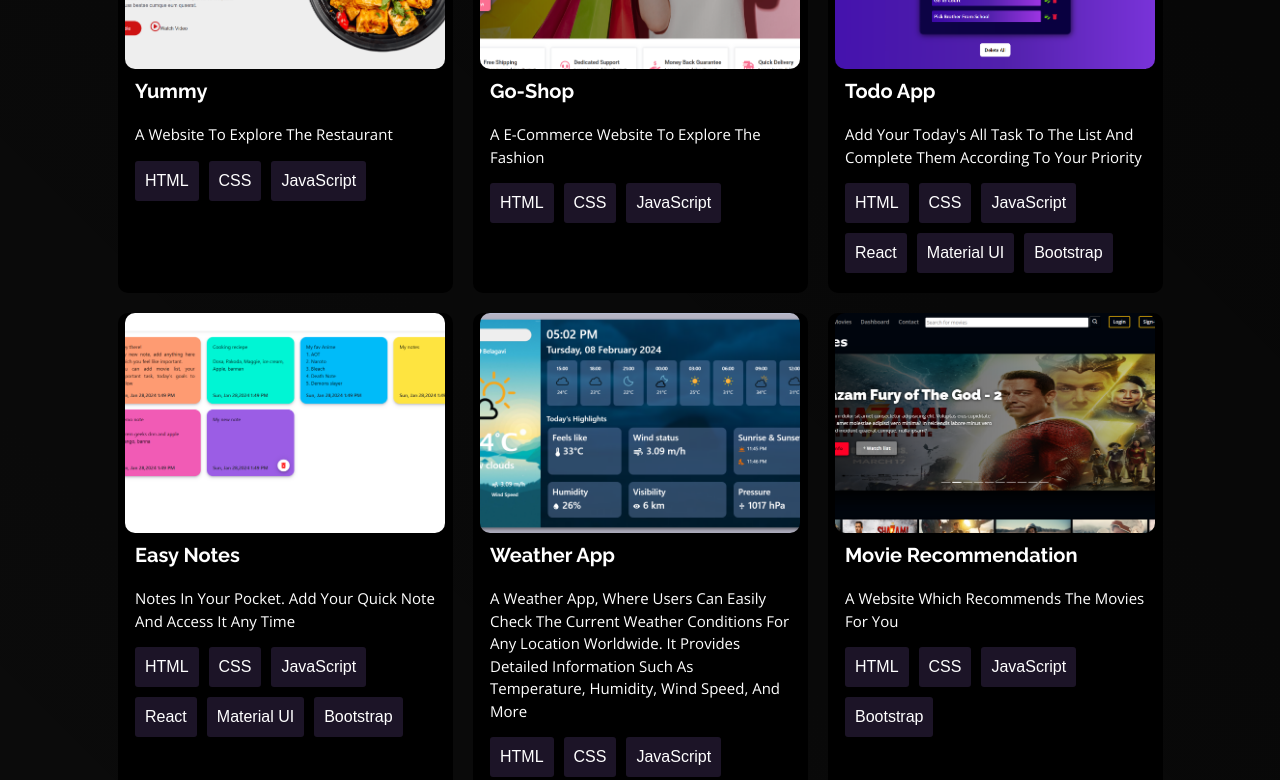
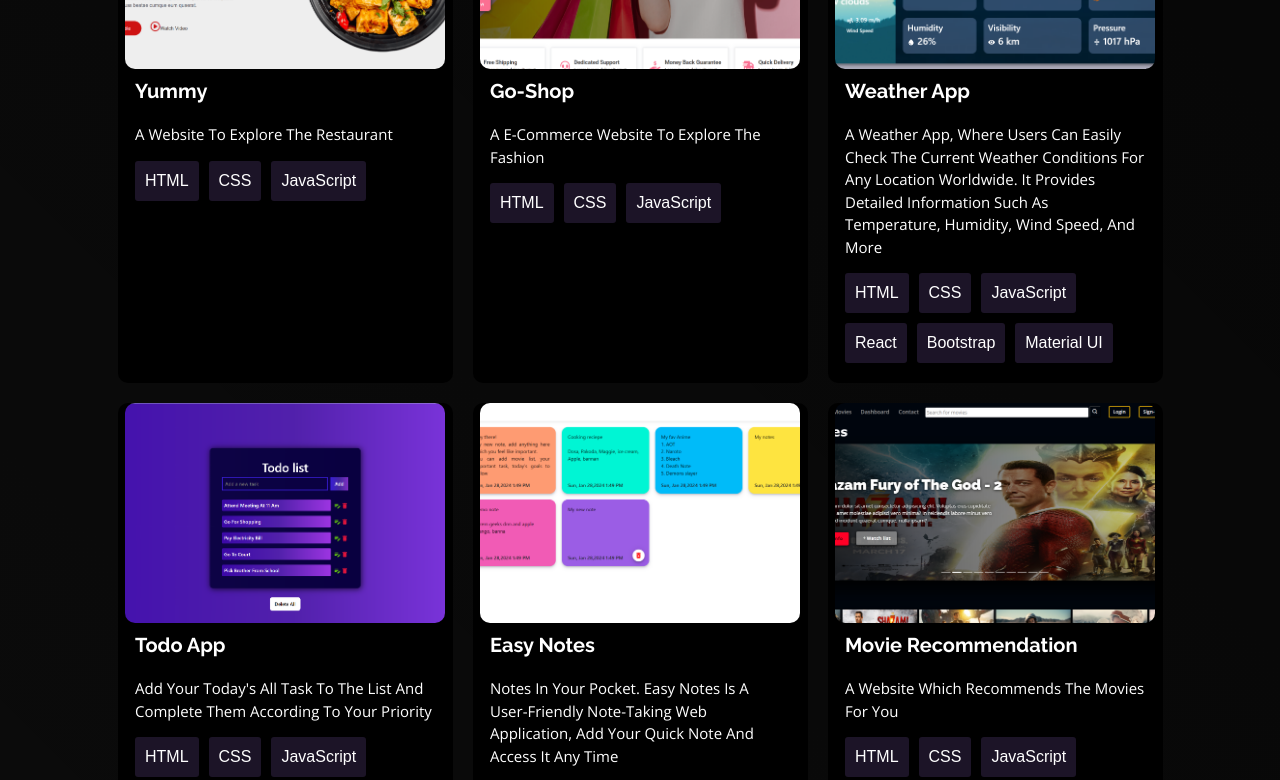
Before and after one commit to VishnuSangammanavar/my_portfolio, a React (Create React App) app: page / in a window 1280 px wide. Shown: the part 2020-2800 px from the top of the page. Built offline with nearby package versions, Linux system fonts and the light colour scheme.

Commit message:
Update file

```diff
--- a/src/Data.js
+++ b/src/Data.js
@@ -85,6 +85,13 @@ const project = [
         tags : ["HTML", "CSS", "JavaScript"]
     },
     {
+        projectUrl: "https://vishnusangammanavar.github.io/Weather-App/",
+        imgUrl: "url('./img/Weather.png')",
+        title: "Weather App",
+        desc: "A weather app, where users can easily check the current weather conditions for any location worldwide. It provides detailed information such as temperature, humidity, wind speed, and more",
+        tags : ["HTML", "CSS", "JavaScript", "React", "Bootstrap", "Material UI"]
+    },
+    {
         projectUrl: "https://vishnusangammanavar.github.io/TodoApp/",
         imgUrl: "url('./img/TodoApp.png')",
         title: "Todo App",
@@ -95,15 +102,8 @@ const project = [
         projectUrl: "https://vishnusangammanavar.github.io/Easy-Notes/",
         imgUrl: "url('./img/EasyNote.png')",
         title: "Easy Notes",
-        desc: "Notes in your pocket. Add your quick note and access it any time",
+        desc: "Notes in your pocket. Easy Notes is a user-friendly note-taking web application, Add your quick note and access it any time",
         tags : ["HTML", "CSS", "JavaScript", "React", "Material UI", "Bootstrap"]
-    },
-    {
-        projectUrl: "https://vishnusangammanavar.github.io/Weather-App/",
-        imgUrl: "url('./img/Weather.png')",
-        title: "Weather App",
-        desc: "A weather app, where users can easily check the current weather conditions for any location worldwide. It provides detailed information such as temperature, humidity, wind speed, and more",
-        tags : ["HTML", "CSS", "JavaScript", "React", "Bootstrap", "Material UI"]
     },
     {
         projectUrl: "https://vishnusangammanavar.github.io/movie-recommendation/",
```
